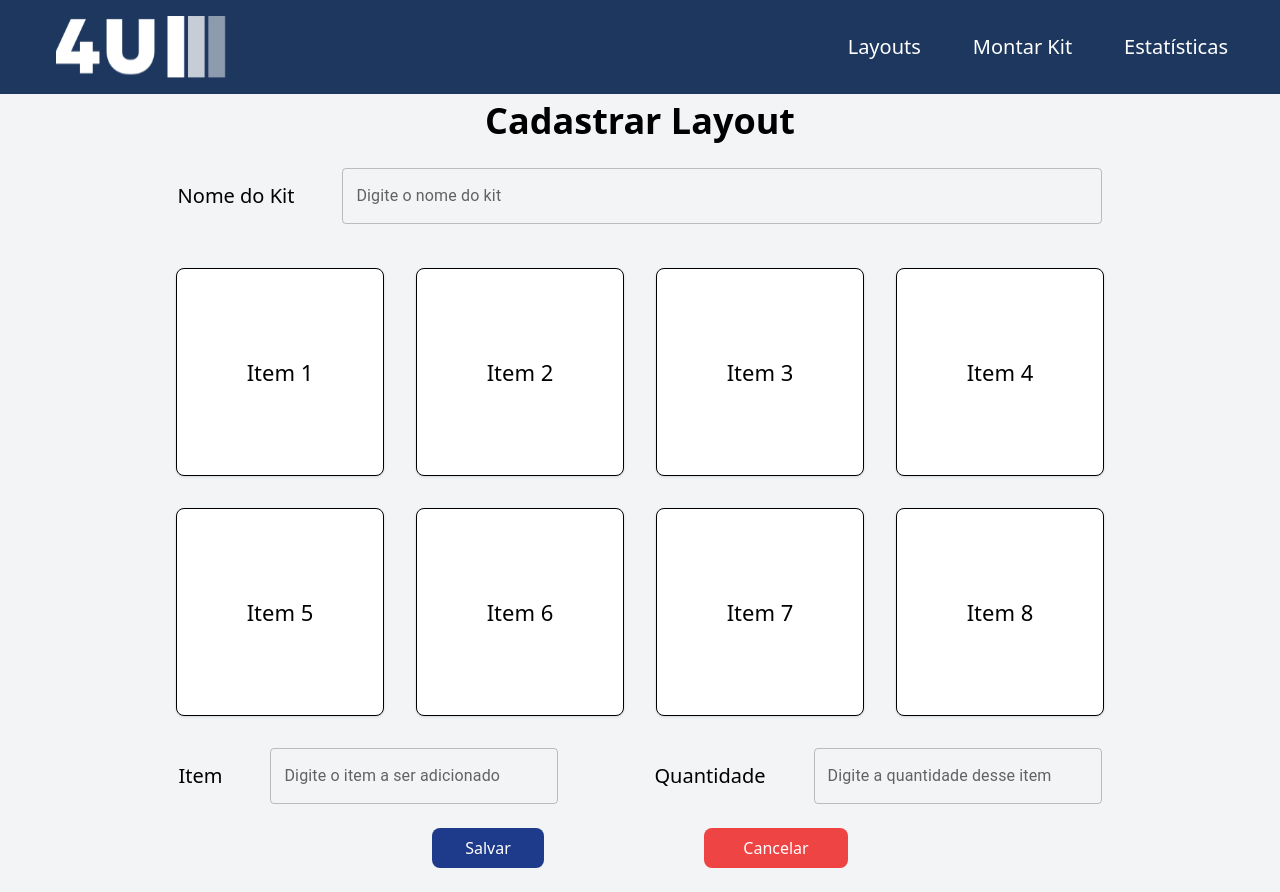
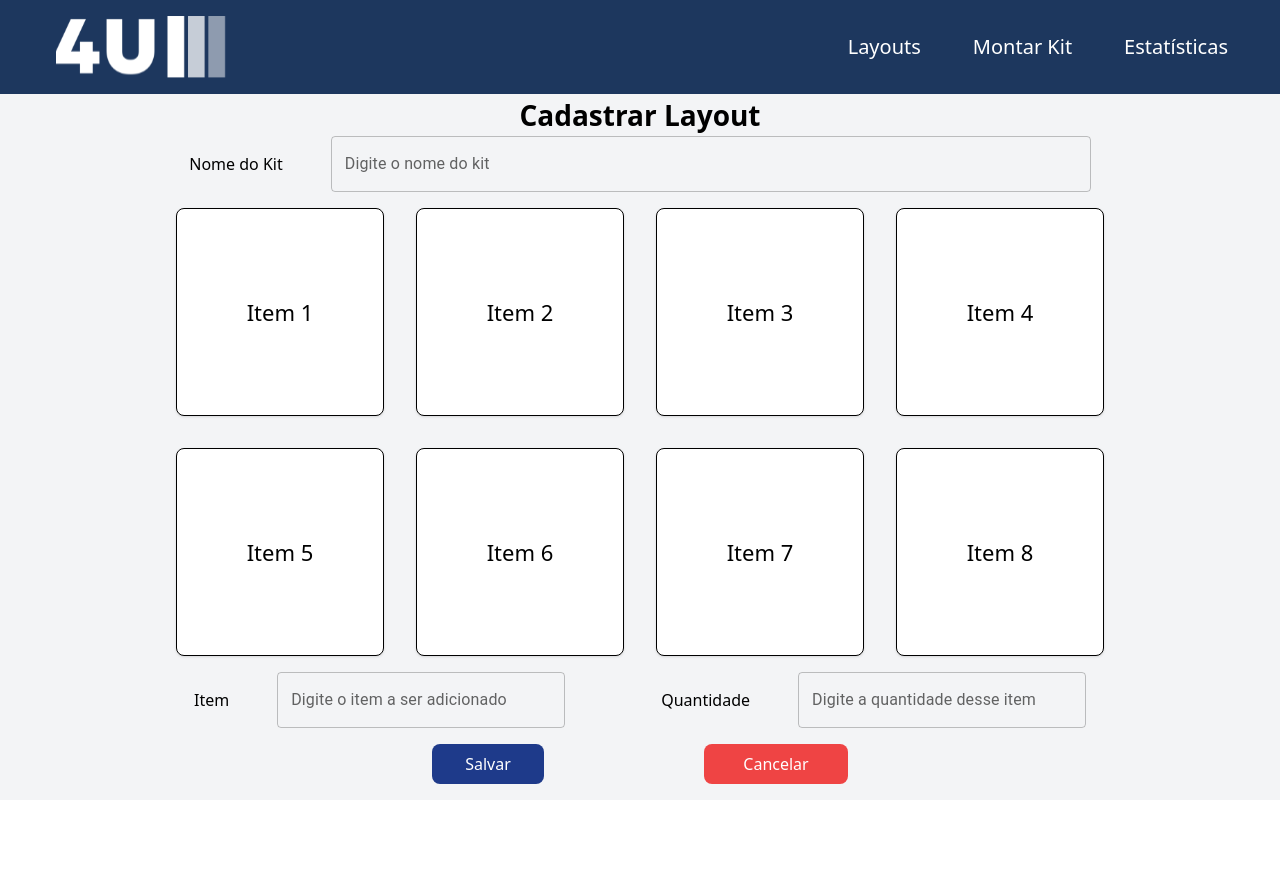
Before and after one commit to Inteli-College/2024-T0008-EC05-G04, a React (Create React App) app in the folder src/frontend/my-app/: page /cadastroKit in a window 1280 px wide. After the commit the page ends 800 px from the top, so only its background shows below. Built offline with nearby package versions, Linux system fonts and the light colour scheme.

Commit message:
feat: ajustes de tamanho

```diff
--- a/src/frontend/my-app/src/components/inputCadastroKits.tsx
+++ b/src/frontend/my-app/src/components/inputCadastroKits.tsx
@@ -10,12 +10,12 @@ interface InputBottomCadastroKitsProps{
 const InputBottomCadastroKits: React.FC<InputBottomCadastroKitsProps>  = ({text, label, props}) => {
     return(
         <div>
-            <div className='flex items-center mb-6 ml-0'>
-                <div className='text-[20px]'>
-                    <p className= "font-medium text-[20px]" >{text}</p>
+            <div className='flex items-center mb-4 ml-0'>
+                <div className='text-[16px]'>
+                    <p className= "font-medium text-[16px]" >{text}</p>
                 </div>
                 <div className='ml-12 w-1/2'>
-                    <TextField id="outlined-basic" label={label} className={`rounded-full ${props}`} />
+                    <TextField id="outlined-basic" label={label} className={`${props}`} />
                 </div>
             </div>
         </div>
--- a/src/frontend/my-app/src/pages/cadastroKit.tsx
+++ b/src/frontend/my-app/src/pages/cadastroKit.tsx
@@ -6,12 +6,12 @@ const CadastroKit: React.FC = () =>{
     return (
         <>
         <div className="flex justify-center">
-            <h1 className="font-bold text-[36px] mb-5">Cadastrar Layout</h1>
+            <h1 className="font-bold text-[28px] mb-0">Cadastrar Layout</h1>
         </div>
         <div className="flex flex-col items-center">
             <div className="w-full flex flex-col items-center">
                 <InputCadastroKits props="w-[760px]" text="Nome do Kit" label="Digite o nome do kit"/>
-                <div className="grid grid-cols-1 gap-8 md:grid-cols-2 lg:grid-cols-4 mt-5">
+                <div className="grid grid-cols-1 gap-8 md:grid-cols-2 lg:grid-cols-4 mt-0">
                     <CardItem title="Item 1"/>
                     <CardItem title="Item 2"/>
                     <CardItem title="Item 3"/>
@@ -21,11 +21,11 @@ const CadastroKit: React.FC = () =>{
                     <CardItem title="Item 7"/>
                     <CardItem title="Item 8"/>
                 </div>
-            <div className="mt-8 flex gap-24">
+            <div className="mt-4 flex gap-24">
                 <InputCadastroKits props="w-72"text="Item" label="Digite o item a ser adicionado"/>
                 <InputCadastroKits props="w-72"text="Quantidade" label="Digite a quantidade desse item"/>
             </div>
-            <div className="flex gap-40 mb-6">
+            <div className="flex gap-40 mb-4">
                 <ButtonMedio title="Salvar" props="bg-blue-900 w-28"/>
                 <ButtonMedio title="Cancelar" props="bg-red-500 w-36"/>
             </div>
```
